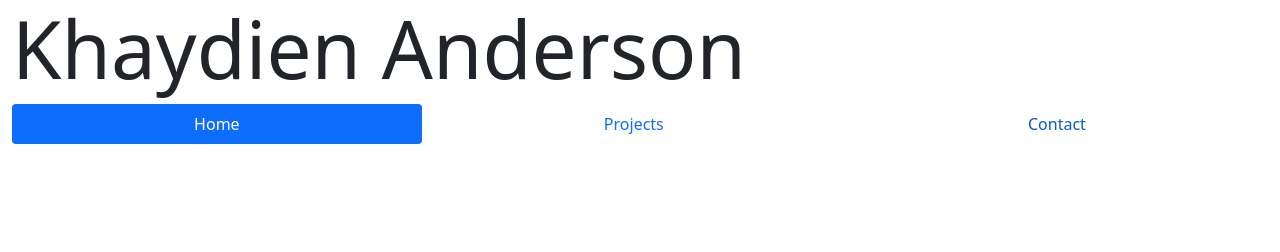
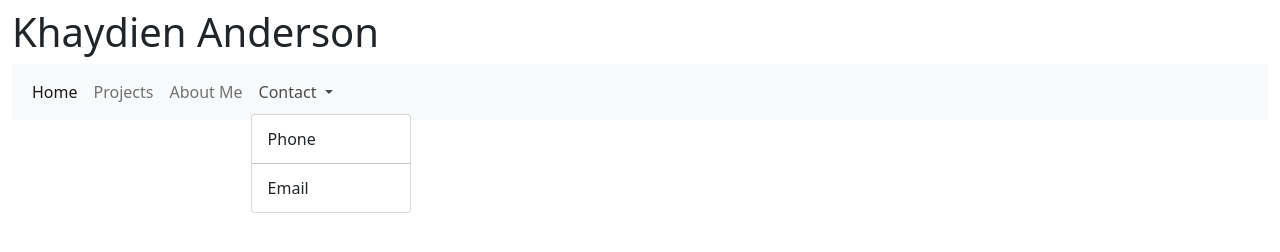
Before and after one commit to Khaydien-Anderson/Portfolio, a plain HTML site: page index.html in a window 1280 px wide. Both pictures are taken after a click on the button "Contact". Drawn offline with nearby package versions, Linux system fonts and the light colour scheme.

Commit message:
img folder added + navbar update

```diff
--- a/index.html
+++ b/index.html
@@ -11,8 +11,15 @@
 <body>
 <header>
     <div class="container-fluid d-flex flex-column">
-        <h1 class="display-1">Khaydien Anderson</h1>
-        <ul class="nav nav-pills nav-fill">
+        <h1 class="display-6 mt-2">Khaydien Anderson</h1>
+        <nav class="navbar navbar-expand-md navbar-light bg-light">
+          <div class="container-fluid">
+
+            <button class="navbar-toggler" type="button" data-bs-toggle="collapse" data-bs-target="#navbarSupportedContent" aria-controls="navbarSupportedContent" aria-expanded="false" aria-label="Toggle navigation">
+              <span class="navbar-toggler-icon"></span>
+            </button>
+            <div class="collapse navbar-collapse" id="navbarSupportedContent">
+              <ul class="navbar-nav me-auto mb-2 mb-lg-0">
                 <li class="nav-item">
                   <a class="nav-link active" aria-current="page" href="#">Home</a>
                 </li>
@@ -20,10 +27,24 @@
                   <a class="nav-link" href="#">Projects</a>
                 </li>
                 <li class="nav-item">
-              <a class="nav-link" href="#">Contact</a>
+                  <a class="nav-link" href="#">About Me</a>
                 </li>
+                <li class="nav-item dropdown">
+                  <a class="nav-link dropdown-toggle" href="#" id="navbarDropdown" role="button" data-bs-toggle="dropdown" aria-expanded="false">
+                    Contact
+                  </a>
+                  <ul class="dropdown-menu" aria-labelledby="navbarDropdown">
 
+                    <li><a class="dropdown-item" href="#">Phone</a></li>
+                    <li><hr class="dropdown-divider"></li>
+                    <li><a class="dropdown-item" href="#">Email</a></li>
                   </ul>
+                </li>
+              </ul>
+
+            </div>
+          </div>
+        </nav>
     </div>
 
 </header>
```
Also changed, not shown: 1 other file. Lines whose indentation alone changed are shown as unchanged.
